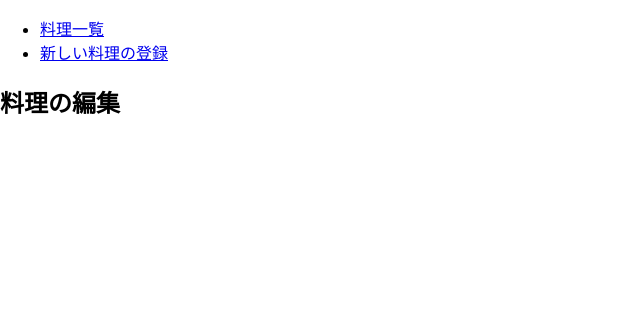
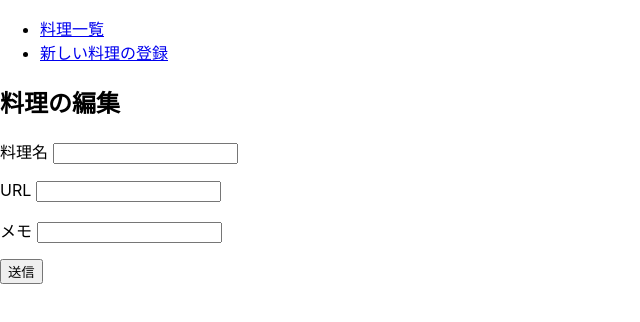
Before and after one commit to Teppei-Kanayama/cook-pod-front, a React (Create React App) app: page /dish/1/edit in a window 1280 px wide. Shown: the top 322 px of the page, without its empty margins (0-640 px from the left). Built offline with nearby package versions, Linux system fonts and the light colour scheme; no server answers.

Commit message:
edit form

```diff
--- a/src/pages/EditDish.js
+++ b/src/pages/EditDish.js
@@ -26,13 +26,16 @@ class EditDishForm extends React.Component {
       });
   }
 
+  // TODO: 編集できない
   render() {
     return (
-      <div>
+      <form>
         <h2>料理の編集</h2>
-        <p> { this.state.dishId } </p>
-        <p> { this.state.name } </p>
-      </div>
+        <p>料理名 <input type="text" value={ this.state.name }/></p>
+        <p>URL <input type="text" value={ this.state.url }/></p>
+        <p>メモ <input type="text" value={ this.state.memo }/></p>
+        <input type="submit" value="送信" />
+      </form>
     )
   }
 }
```
